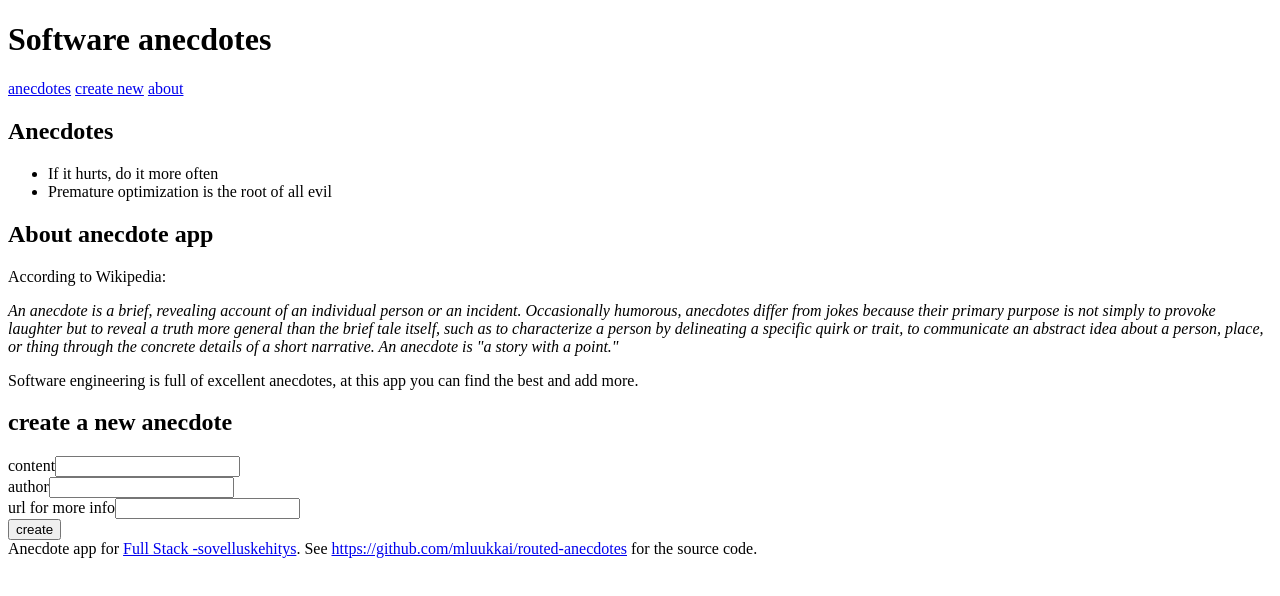
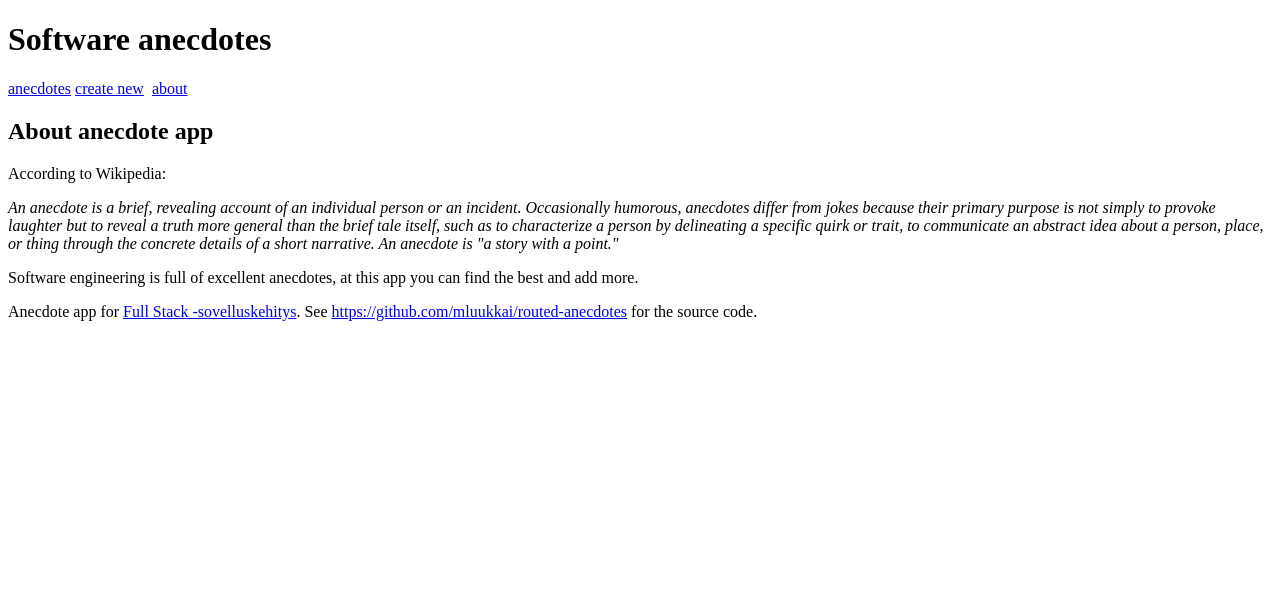
Before and after one commit to TopMak/HY_FS2018_osa6, a React (Create React App) app: page /about in a window 1280 px wide. Shown: the top 596 px of the page. Built offline with nearby package versions, Linux system fonts and the light colour scheme.

Commit message:
teht6.16 add router and paths+menu, refactoring components too

```diff
--- a/package.json
+++ b/package.json
@@ -5,6 +5,7 @@
   "dependencies": {
     "react": "^16.4.2",
     "react-dom": "^16.4.2",
+    "react-router-dom": "^4.3.1",
     "react-scripts": "1.1.5"
   },
   "scripts": {
--- a/src/App.js
+++ b/src/App.js
@@ -1,93 +1,15 @@
 import React from 'react'
+import {
+  BrowserRouter as Router,
+  Route, Link, Redirect
+} from 'react-router-dom'
 
-const Menu = () => (
-  <div>
-    <a href='#'>anecdotes</a>&nbsp;
-    <a href='#'>create new</a>&nbsp;
-    <a href='#'>about</a>&nbsp;
-  </div>
-)
+import Menu from './components/Menu'
+import AnecdoteList from './components/AnecdoteList'
+import About from './components/About'
+import Footer from './components/Footer'
+import CreateNew from './components/CreateNew'
 
-const AnecdoteList = ({ anecdotes }) => (
-  <div>
-    <h2>Anecdotes</h2>
-    <ul>
-      {anecdotes.map(anecdote => <li key={anecdote.id} >{anecdote.content}</li>)}
-    </ul>
-  </div>
-)
-
-const About = () => (
-  <div>
-    <h2>About anecdote app</h2>
-    <p>According to Wikipedia:</p>
-
-    <em>An anecdote is a brief, revealing account of an individual person or an incident.
-      Occasionally humorous, anecdotes differ from jokes because their primary purpose is not simply to provoke laughter but to reveal a truth more general than the brief tale itself,
-      such as to characterize a person by delineating a specific quirk or trait, to communicate an abstract idea about a person, place, or thing through the concrete details of a short narrative.
-      An anecdote is "a story with a point."</em>
-
-    <p>Software engineering is full of excellent anecdotes, at this app you can find the best and add more.</p>
-  </div>
-)
-
-const Footer = () => (
-  <div>
-    Anecdote app for <a href='https://courses.helsinki.fi/fi/TKT21009/121540749'>Full Stack -sovelluskehitys</a>.
-
-    See <a href='https://github.com/mluukkai/routed-anecdotes'>https://github.com/mluukkai/routed-anecdotes</a> for the source code.
-  </div>
-)
-
-class CreateNew extends React.Component {
-  constructor() {
-    super()
-    this.state = {
-      content: '',
-      author: '',
-      info: ''
-    }
-  }
-
-  handleChange = (e) => {
-    console.log(e.target.name, e.target.value)
-    this.setState({ [e.target.name]: e.target.value })
-  }
-
-  handleSubmit = (e) => {
-    e.preventDefault()
-    this.props.addNew({
-      content: this.state.content,
-      author: this.state.author,
-      info: this.state.info,
-      votes: 0
-    })
-  }
-
-  render() {
-    return(
-      <div>
-        <h2>create a new anecdote</h2>
-        <form onSubmit={this.handleSubmit}>
-          <div>
-            content
-            <input name='content' value={this.state.content} onChange={this.handleChange} />
-          </div>
-          <div>
-            author
-            <input name='author' value={this.state.author} onChange={this.handleChange} />
-          </div>
-          <div>
-            url for more info
-            <input name='info' value={this.state.info} onChange={this.handleChange} />
-          </div>
-          <button>create</button>
-        </form>
-      </div>
-    )
-
-  }
-}
 
 class App extends React.Component {
   constructor() {
@@ -139,10 +61,14 @@
     return (
       <div>
         <h1>Software anecdotes</h1>
-          <Menu />
-          <AnecdoteList anecdotes={this.state.anecdotes} />
-          <About />
-          <CreateNew addNew={this.addNew}/>
+        <Router>
+          <div>
+            <Menu />
+            <Route exact path="/" render={() => <AnecdoteList anecdotes={this.state.anecdotes} />} />
+            <Route exact path="/about" render={() => <About />} />
+            <Route exact path="/create" render={() => <CreateNew addNew={this.addNew}/>} />
+          </div>
+        </Router>
         <Footer />
       </div>
     );
--- /dev/null
+++ b/src/components/About.js
@@ -0,0 +1,18 @@
+import React from 'react'
+
+const About = () => (
+  <div>
+    <h2>About anecdote app</h2>
+    <p>According to Wikipedia:</p>
+
+    <em>An anecdote is a brief, revealing account of an individual person or an incident.
+      Occasionally humorous, anecdotes differ from jokes because their primary purpose is not simply to provoke laughter but to reveal a truth more general than the brief tale itself,
+      such as to characterize a person by delineating a specific quirk or trait, to communicate an abstract idea about a person, place, or thing through the concrete details of a short narrative.
+      An anecdote is "a story with a point."</em>
+
+    <p>Software engineering is full of excellent anecdotes, at this app you can find the best and add more.</p>
+  </div>
+)
+
+
+export default About
--- /dev/null
+++ b/src/components/AnecdoteList.js
@@ -0,0 +1,12 @@
+import React from 'react'
+
+const AnecdoteList = ({ anecdotes }) => (
+  <div>
+    <h2>Anecdotes</h2>
+    <ul>
+      {anecdotes.map(anecdote => <li key={anecdote.id} >{anecdote.content}</li>)}
+    </ul>
+  </div>
+)
+
+export default AnecdoteList
--- /dev/null
+++ b/src/components/CreateNew.js
@@ -0,0 +1,53 @@
+import React from 'react'
+
+class CreateNew extends React.Component {
+  constructor() {
+    super()
+    this.state = {
+      content: '',
+      author: '',
+      info: ''
+    }
+  }
+
+  handleChange = (e) => {
+    console.log(e.target.name, e.target.value)
+    this.setState({ [e.target.name]: e.target.value })
+  }
+
+  handleSubmit = (e) => {
+    e.preventDefault()
+    this.props.addNew({
+      content: this.state.content,
+      author: this.state.author,
+      info: this.state.info,
+      votes: 0
+    })
+  }
+
+  render() {
+    return(
+      <div>
+        <h2>create a new anecdote</h2>
+        <form onSubmit={this.handleSubmit}>
+          <div>
+            content
+            <input name='content' value={this.state.content} onChange={this.handleChange} />
+          </div>
+          <div>
+            author
+            <input name='author' value={this.state.author} onChange={this.handleChange} />
+          </div>
+          <div>
+            url for more info
+            <input name='info' value={this.state.info} onChange={this.handleChange} />
+          </div>
+          <button>create</button>
+        </form>
+      </div>
+    )
+
+  }
+}
+
+export default CreateNew
--- /dev/null
+++ b/src/components/Footer.js
@@ -0,0 +1,11 @@
+import React from 'react'
+
+const Footer = () => (
+  <div>
+    Anecdote app for <a href='https://courses.helsinki.fi/fi/TKT21009/121540749'>Full Stack -sovelluskehitys</a>.
+
+    See <a href='https://github.com/mluukkai/routed-anecdotes'>https://github.com/mluukkai/routed-anecdotes</a> for the source code.
+  </div>
+)
+
+export default Footer
--- /dev/null
+++ b/src/components/Menu.js
@@ -0,0 +1,16 @@
+import React from 'react'
+
+import { Link } from 'react-router-dom'
+
+const Menu = () => {
+
+  return (
+    <div>
+      <Link to="/">anecdotes</Link>&nbsp;
+      <Link to="/create">create new</Link> &nbsp;
+      <Link to="/about">about</Link> &nbsp;
+    </div>
+  )
+}
+
+export default Menu
```
Also changed, not shown: 1 other file (tests, documents, lock files or other folders).
